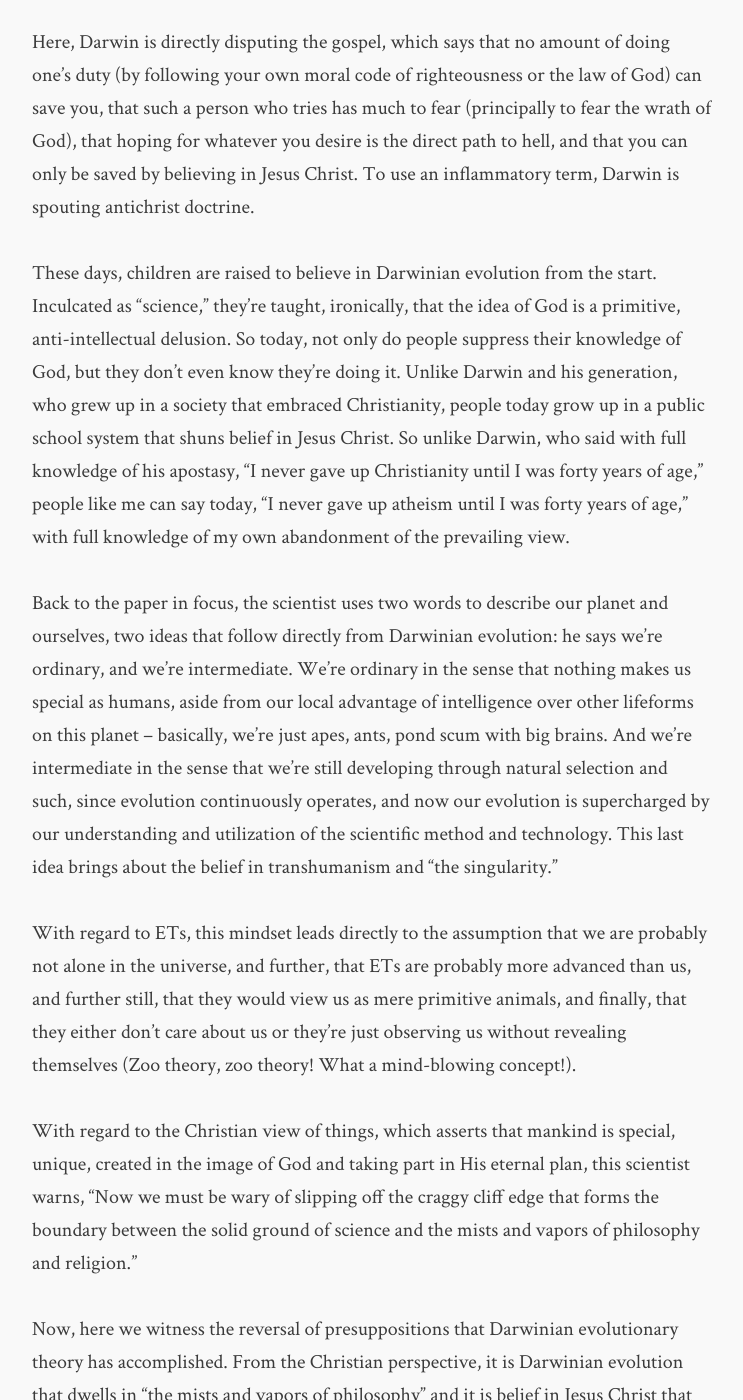
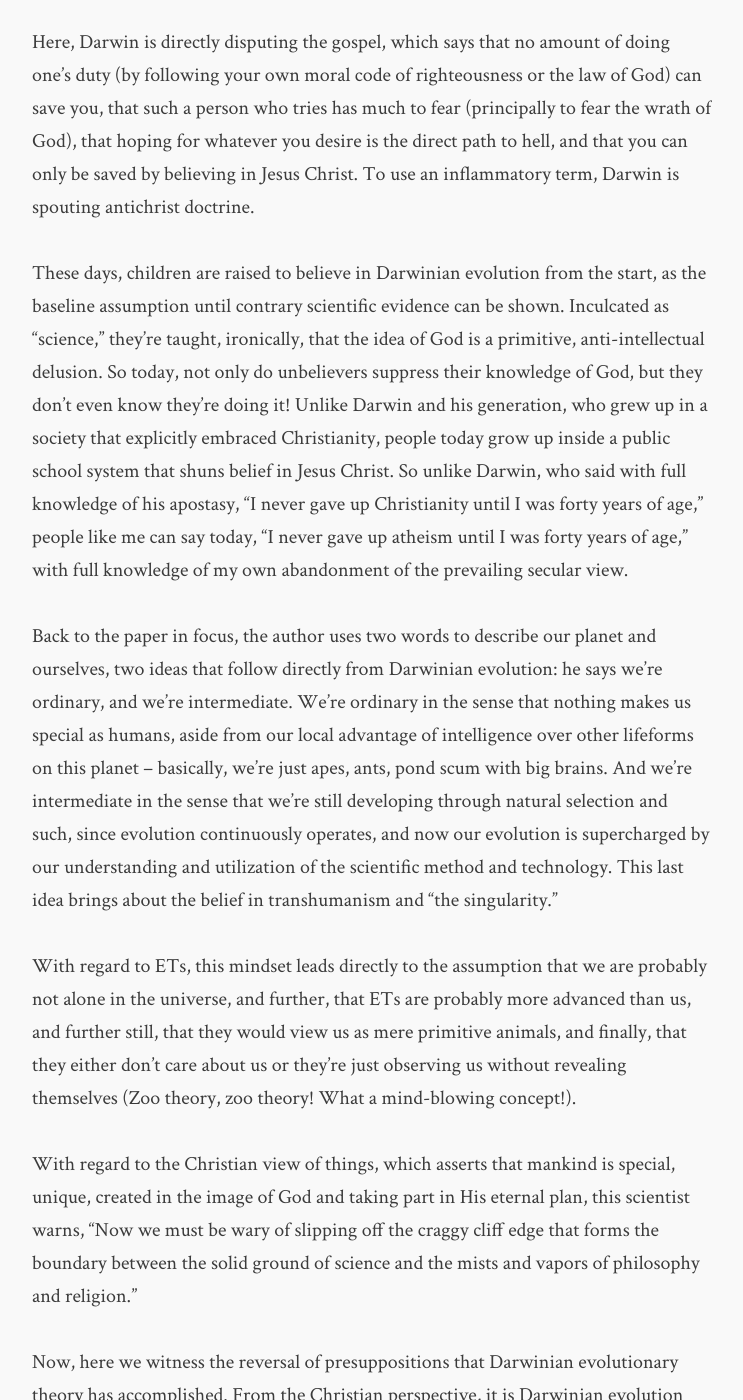
Before and after one commit to flashlightministries/oilforlight, a Jekyll site: the page built from _posts/2017-12-31-founded-upon-a-rock.md, in a window 1280 px wide and 1400 px high, scrolled down 2296 px. Shown: the whole window, without its empty margins (268-1011 px from the left). Built offline with Jekyll 4.4.1, drawn with Linux system fonts in a browser that asks for light colours; nearby versions of some CDN libraries.

Commit message:
Update 2017-12-31-founded-upon-a-rock.md

```diff
--- a/_posts/2017-12-31-founded-upon-a-rock.md
+++ b/_posts/2017-12-31-founded-upon-a-rock.md
@@ -30,9 +30,9 @@ Darwin was able to suppress his knowledge of God through intellectual doubt, and
 
 Here, Darwin is directly disputing the gospel, which says that no amount of doing one's duty (by following your own moral code of righteousness or the law of God) can save you, that such a person who tries has much to fear (principally to fear the wrath of God), that hoping for whatever you desire is the direct path to hell, and that you can only be saved by believing in Jesus Christ. To use an inflammatory term, Darwin is spouting antichrist doctrine.
 
-These days, children are raised to believe in Darwinian evolution from the start. Inculcated as "science," they're taught, ironically, that the idea of God is a primitive, anti-intellectual delusion. So today, not only do people suppress their knowledge of God, but they don't even know they're doing it. Unlike Darwin and his generation, who grew up in a society that embraced Christianity, people today grow up in a public school system that shuns belief in Jesus Christ. So unlike Darwin, who said with full knowledge of his apostasy, "I never gave up Christianity until I was forty years of age," people like me can say today, "I never gave up atheism until I was forty years of age," with full knowledge of my own abandonment of the prevailing view.
+These days, children are raised to believe in Darwinian evolution from the start, as the baseline assumption until contrary scientific evidence can be shown. Inculcated as "science," they're taught, ironically, that the idea of God is a primitive, anti-intellectual delusion. So today, not only do unbelievers suppress their knowledge of God, but they don't even know they're doing it! Unlike Darwin and his generation, who grew up in a society that explicitly embraced Christianity, people today grow up inside a public school system that shuns belief in Jesus Christ. So unlike Darwin, who said with full knowledge of his apostasy, "I never gave up Christianity until I was forty years of age," people like me can say today, "I never gave up atheism until I was forty years of age," with full knowledge of my own abandonment of the prevailing secular view.
 
-Back to the paper in focus, the scientist uses two words to describe our planet and ourselves, two ideas that follow directly from Darwinian evolution: he says we're ordinary, and we're intermediate. We're ordinary in the sense that nothing makes us special as humans, aside from our local advantage of intelligence over other lifeforms on this planet -- basically, we're just apes, ants, pond scum with big brains. And we're intermediate in the sense that we're still developing through natural selection and such, since evolution continuously operates, and now our evolution is supercharged by our understanding and utilization of the scientific method and technology. This last idea brings about the belief in transhumanism and "the singularity."
+Back to the paper in focus, the author uses two words to describe our planet and ourselves, two ideas that follow directly from Darwinian evolution: he says we're ordinary, and we're intermediate. We're ordinary in the sense that nothing makes us special as humans, aside from our local advantage of intelligence over other lifeforms on this planet -- basically, we're just apes, ants, pond scum with big brains. And we're intermediate in the sense that we're still developing through natural selection and such, since evolution continuously operates, and now our evolution is supercharged by our understanding and utilization of the scientific method and technology. This last idea brings about the belief in transhumanism and "the singularity."
 
 With regard to ETs, this mindset leads directly to the assumption that we are probably not alone in the universe, and further, that ETs are probably more advanced than us, and further still, that they would view us as mere primitive animals, and finally, that they either don't care about us or they're just observing us without revealing themselves (Zoo theory, zoo theory! What a mind-blowing concept!).
 
```
